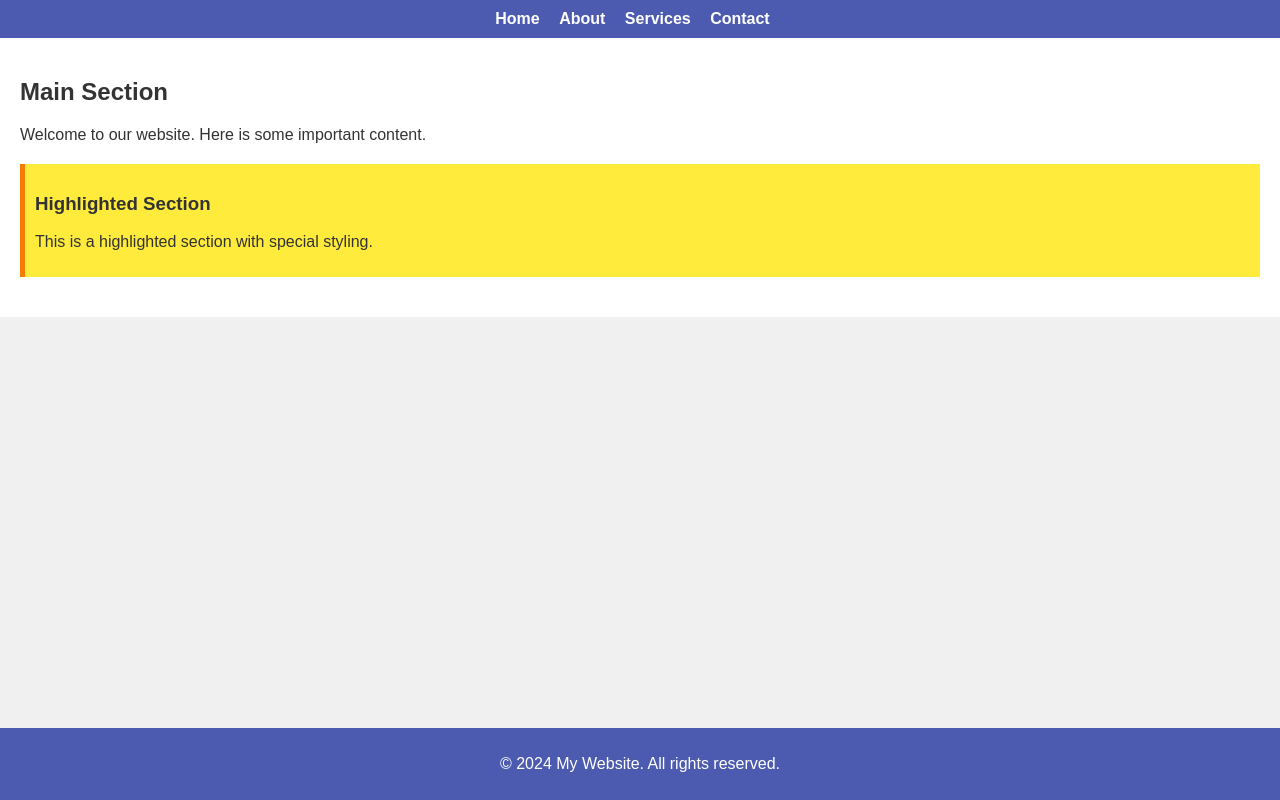
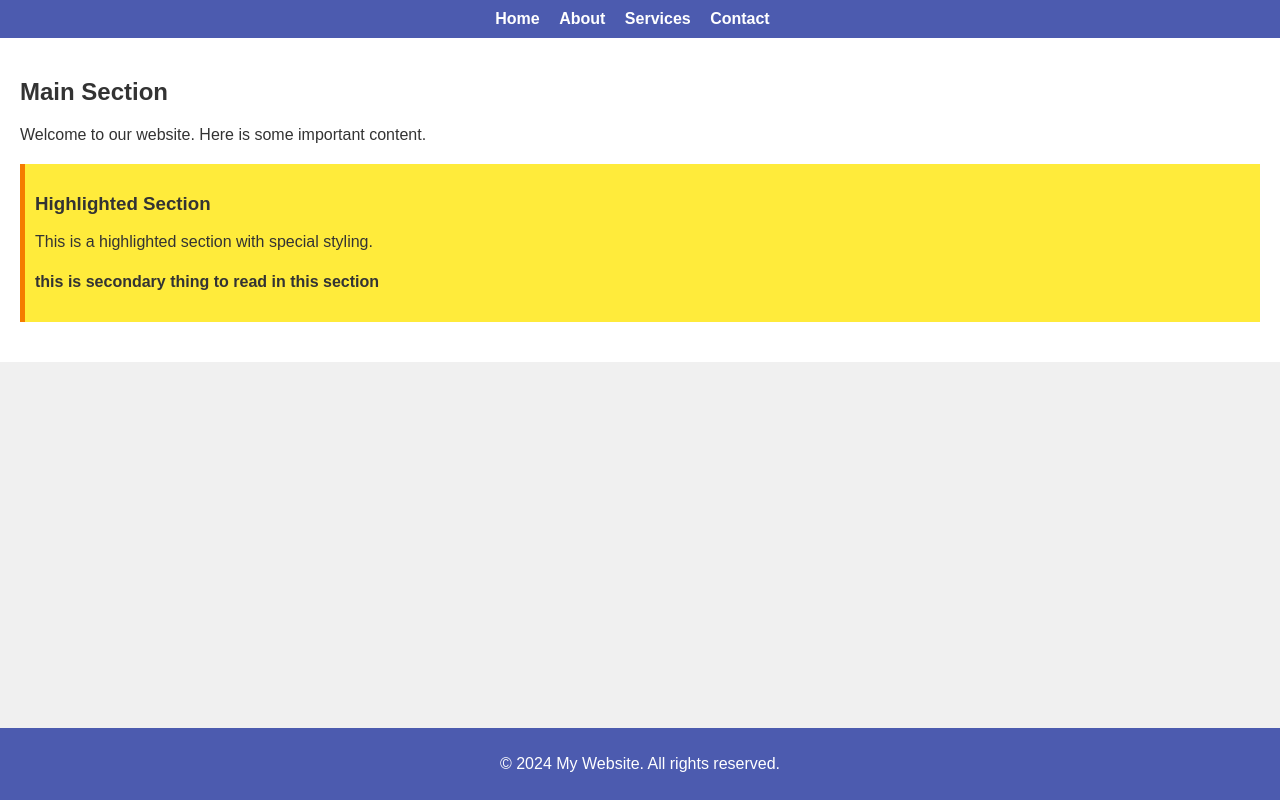
Before and after one commit to Shmaltsel/test1, a plain HTML site: page index.html in a window 1280 px wide. Drawn offline with Linux system fonts and the light colour scheme.

Commit message:
added fixed info for hl section

```diff
--- a/index.html
+++ b/index.html
@@ -25,6 +25,7 @@
         <section class="highlight">
             <h3>Highlighted Section</h3>
             <p>This is a highlighted section with special styling.</p>
+            <h4>this is secondary thing to read in this section</h4>
         </section>
     </main>
     <footer>
```
